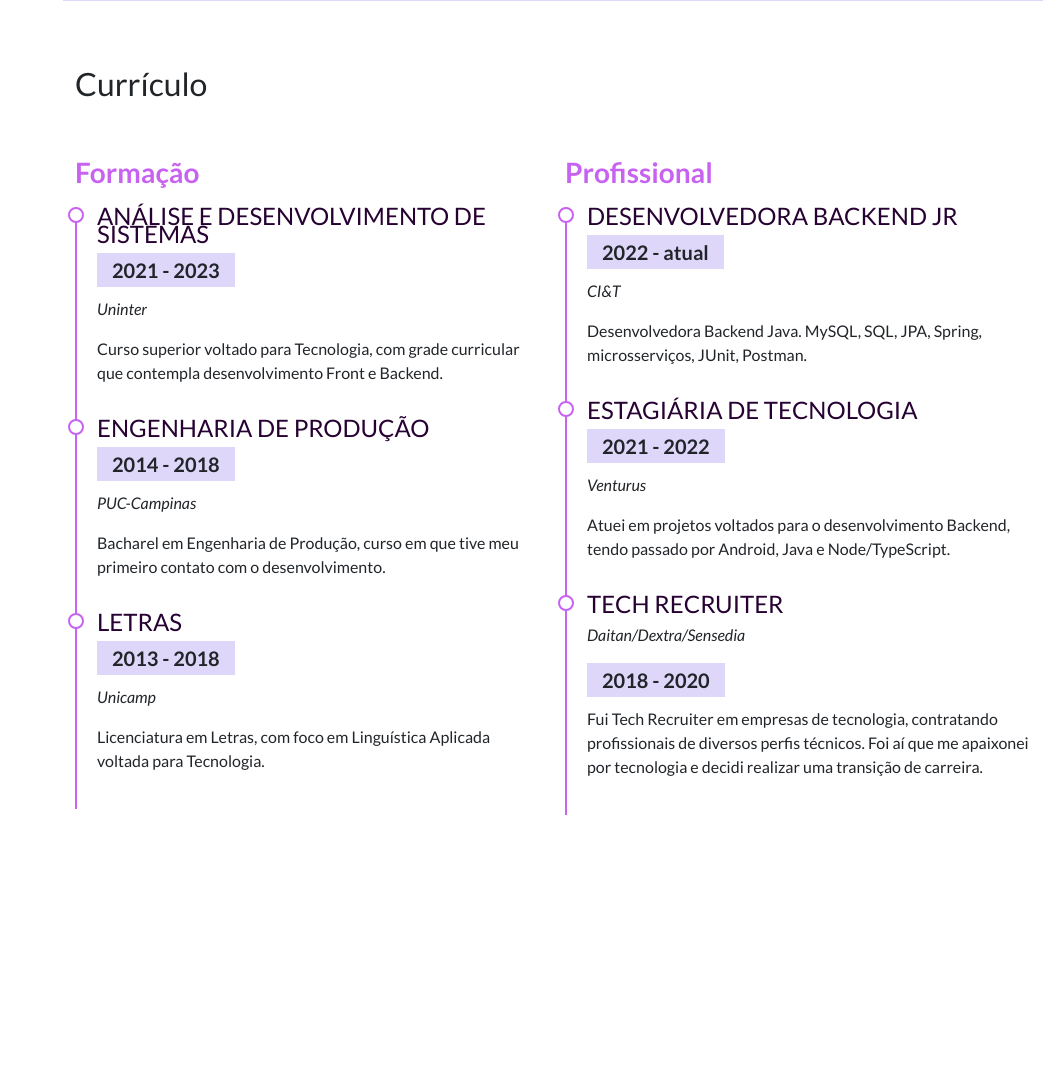
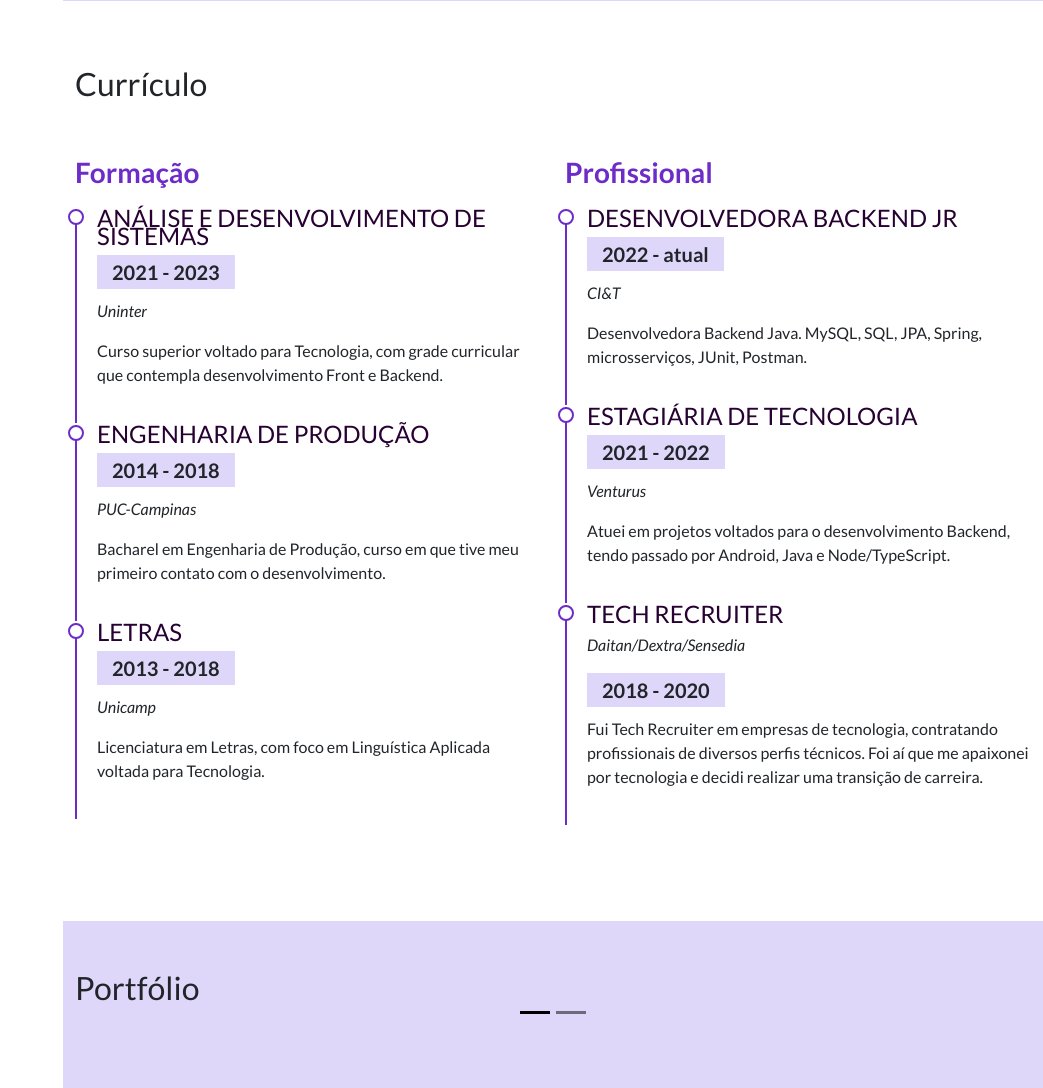
Before and after one commit to isabellabsmith/isabellabsmith.github.io, a Flask app: page / in a window 1280 px wide. Shown: the part 2481-3569 px from the top of the page, without its empty margins (237-1280 px from the left). Before the commit the page ends 3296 px from the top, so only its background shows below. Run offline with Flask 2, Linux system fonts and the light colour scheme; some libraries are stand-ins or nearby versions.

Commit message:
Arrumando cores

```diff
--- a/static/style.css
+++ b/static/style.css
@@ -189,13 +189,13 @@ i.menu-mobile {
     font-weight: 700;
     margin-top: 20px;
     margin-bottom: 20px;
-    color:#c862f0;
+    color:#6d2cc7;
 }
 
 .cv .cv-item {
     padding: 0 0 20px 20px;
-    margin-top: -2px;
-    border-left: 2px solid #c862f0;
+    margin-top: 2px;
+    border-left: 2px solid #6d2cc7;
     position: relative;
 }
 
@@ -222,7 +222,7 @@ i.menu-mobile {
     position: absolute;
     width: 16px;
     height: 16px;
-    border: 2px solid #c862f0;
+    border: 2px solid #6d2cc7;
     background: #fff;
     border-radius: 50%;
     left: -9px;
--- a/templates/index.html
+++ b/templates/index.html
@@ -342,7 +342,33 @@
 
         <!-- Para o portfolio, foi usada a biblioteca Carousel do Bootstrap-->
         <!-- Como meus projetos são de Backend, coloquei imagems ilustrativas apenas -->
+        <section id="portfolio" class="section-bg mt-5">
+            <div class="container pb-5 pt-5">
+                <h2 class="pb-4">Portfólio</h2>
 
+                <div id="carouselPortfolio" class="carousel carousel-dark slide" data-bs-ride="carousel">
+                    <div class="carousel-indicators">
+                      <button type="button" data-bs-target="#carouselPortfolio" data-bs-slide-to="0" class="active" aria-current="true" aria-label="Slide 1"></button>
+                      <button type="button" data-bs-target="#carouselPortfolio" data-bs-slide-to="1" aria-label="Slide 2"></button>
+                    </div>
+                    <div class="carousel-inner">
+                      <div class="carousel-item active" data-bs-interval="10000">
+
+                      <div class="carousel-item" data-bs-interval="2000">
+
+                      </div>
+                    </div>
+                    <button class="carousel-control-prev" type="button" data-bs-target="#carouselExampleDark" data-bs-slide="prev">
+                      <span class="carousel-control-prev-icon" aria-hidden="true"></span>
+                      <span class="visually-hidden">Previous</span>
+                    </button>
+                    <button class="carousel-control-next" type="button" data-bs-target="#carouselExampleDark" data-bs-slide="next">
+                      <span class="carousel-control-next-icon" aria-hidden="true"></span>
+                      <span class="visually-hidden">Next</span>
+                    </button>
+                  </div>
+            </div>
+        </section>
     </main>
     <script src="../static/bootstrap/js/bootstrap.bundle.min.js"></script>
     <script src="../static/script.js"></script>
```
